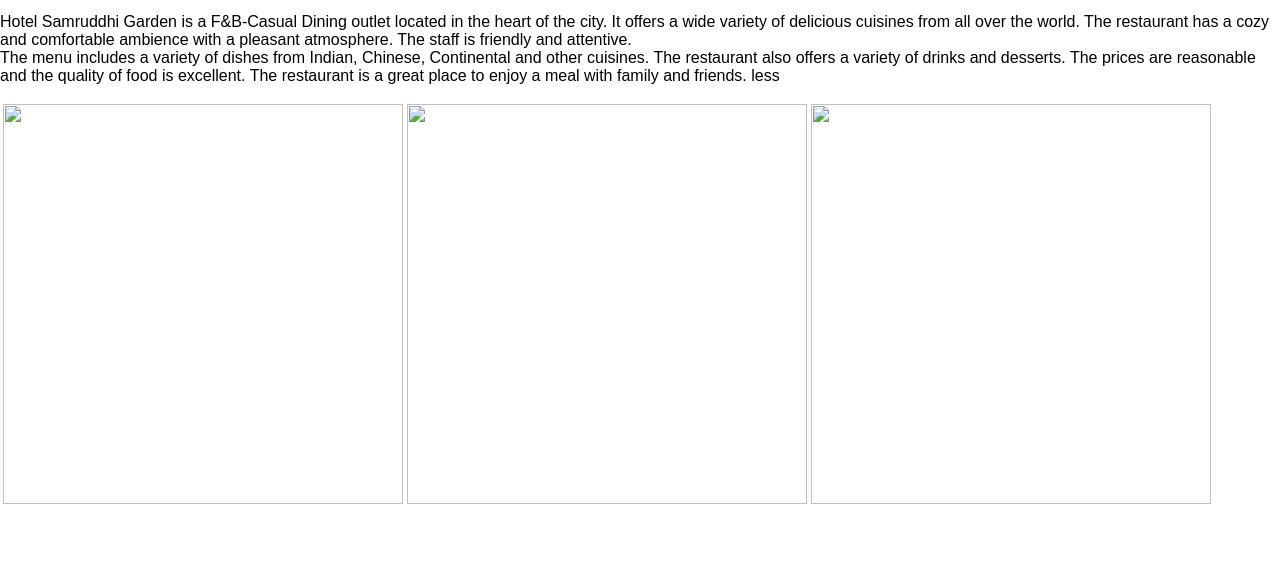
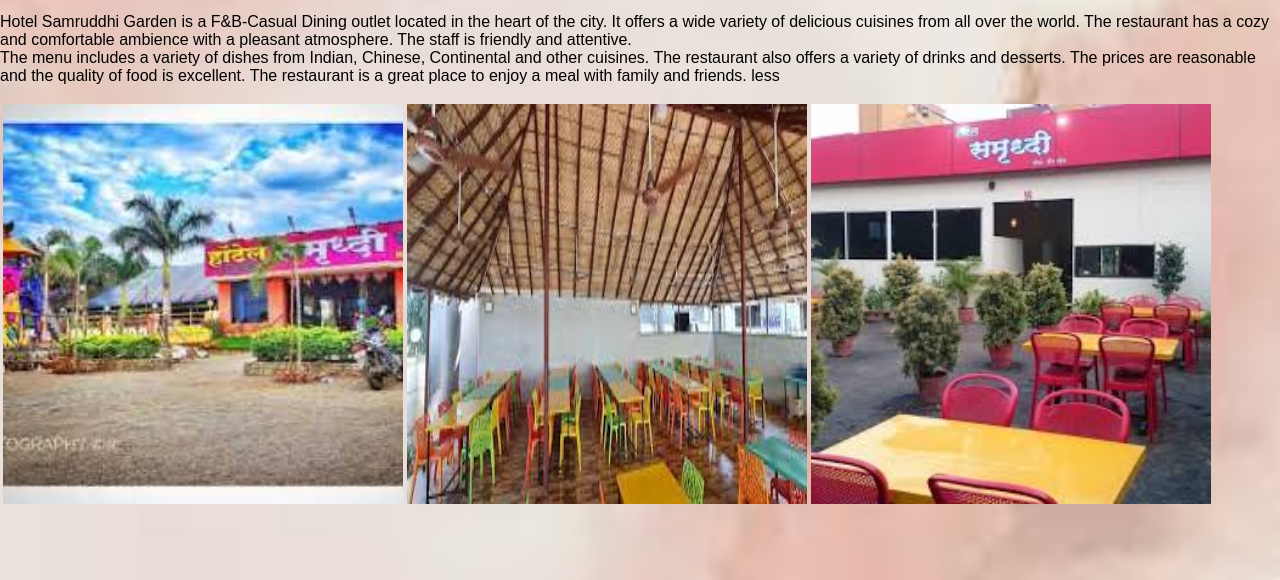
Before and after one commit to ajitbirajda/ajit, a plain HTML site: page index.html in a window 1280 px wide. Shown: the part 220-800 px from the top of the page. Drawn offline with Linux system fonts and the light colour scheme.

Commit message:
Update index.html

```diff
--- a/index.html
+++ b/index.html
@@ -41,7 +41,7 @@
     </style>
    <div><style>
         body{
-            background-image: url(images/7.jfif);
+            background-image: url(7.jfif);
             background-size: 100%;
             background-repeat: no;
 
@@ -61,13 +61,13 @@
 
     <table>
         <tr>
-            <th><img src="images/1.jfif" width="400px" height="400px">
+            <th><img src="1.jfif" width="400px" height="400px">
 
             </th>
-            <th><img src="images/2.jfif" width="400px" height="400px">
+            <th><img src="2.jfif" width="400px" height="400px">
 
             </th>
-            <th><img src="images/3.jfif"  width="400px" height="400px">
+            <th><img src="3.jfif"  width="400px" height="400px">
 
             </th>
 
```
